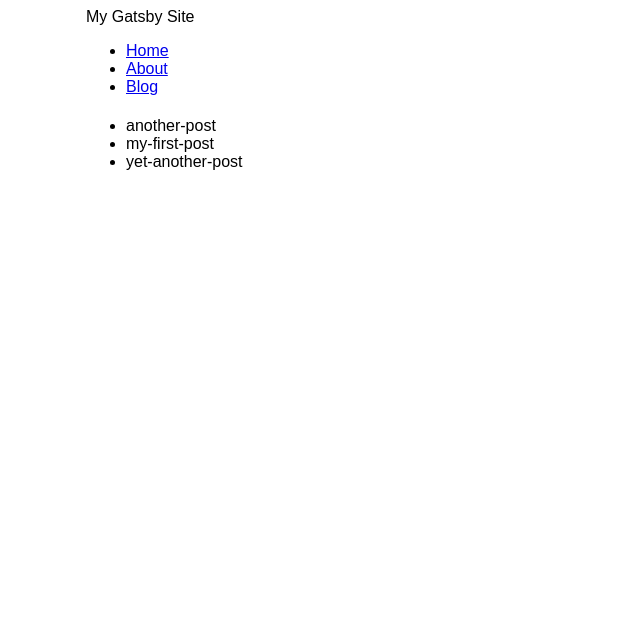
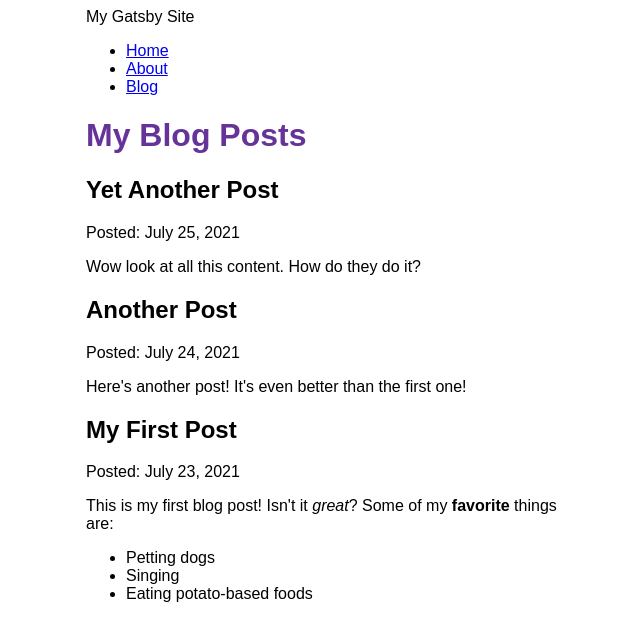
Before and after one commit to miyatsuki/my-gatsby-site, a Gatsby site: page /blog in a window 1280 px wide. Shown: the whole page, without its empty margins (304-944 px from the left). Built offline with nearby package versions, Linux system fonts and the light colour scheme; Gatsby itself is replaced by a stand-in of ours.

Commit message:
Finished Gatsby Tutorial Part 5

```diff
--- a/blog/another-post.mdx
+++ b/blog/another-post.mdx
@@ -0,0 +1,6 @@
+---
+title: "Another Post"
+date: "2021-07-24"
+---
+
+Here's another post! It's even better than the first one!
--- a/blog/my-first-post.mdx
+++ b/blog/my-first-post.mdx
@@ -0,0 +1,11 @@
+---
+title: "My First Post"
+date: "2021-07-23"
+---
+
+This is my first blog post! Isn't it _great_?
+Some of my **favorite** things are:
+
+- Petting dogs
+- Singing
+- Eating potato-based foods
--- a/blog/yet-another-post.mdx
+++ b/blog/yet-another-post.mdx
@@ -0,0 +1,6 @@
+---
+title: "Yet Another Post"
+date: "2021-07-25"
+---
+
+Wow look at all this content. How do they do it?
--- a/gatsby-config.js
+++ b/gatsby-config.js
@@ -13,5 +13,6 @@
         path: `${__dirname}/blog`
       }
     },
+    "gatsby-plugin-mdx"
   ],
 };
--- a/package.json
+++ b/package.json
@@ -15,8 +15,11 @@
     "clean": "gatsby clean"
   },
   "dependencies": {
+    "@mdx-js/mdx": "^1.6.22",
+    "@mdx-js/react": "^1.6.22",
     "gatsby": "^3.13.1",
     "gatsby-plugin-image": "^1.14.0",
+    "gatsby-plugin-mdx": "^2.14.0",
     "gatsby-plugin-sharp": "^3.14.0",
     "gatsby-source-filesystem": "^3.14.0",
     "react": "^17.0.1",
--- a/src/pages/blog.js
+++ b/src/pages/blog.js
@@ -1,28 +1,36 @@
 import * as React from 'react'
 import { graphql } from 'gatsby'
+import { MDXRenderer } from 'gatsby-plugin-mdx'
 import Layout from '../components/layout'
 
 const BlogPage = ({ data }) => {
 	return (
-		<Layout>
-      <ul>
-        {
-          data.allFile.nodes.map(node => (
-            <li key={node.name}>
-              {node.name}
-            </li>
-          ))
-        }
-      </ul>
+		<Layout pageTitle="My Blog Posts">
+      {
+        data.allMdx.nodes.map(node => (
+          <article key={node.id}>
+            <h2>{node.frontmatter.title}</h2>
+            <p>Posted: {node.frontmatter.date}</p>
+            <MDXRenderer>
+              {node.body}
+            </MDXRenderer>
+          </article>
+        ))
+      }
 		</Layout>
 	)
 }
 
 export const query = graphql`
 query {
-  allFile {
+  allMdx(sort: {fields: frontmatter___date, order: DESC}) {
     nodes {
-      name
+      frontmatter {
+        date(formatString: "MMMM D, YYYY")
+        title
+      }
+      id
+      body
     }
   }
 }
```
Also changed, not shown: 1 other file.
